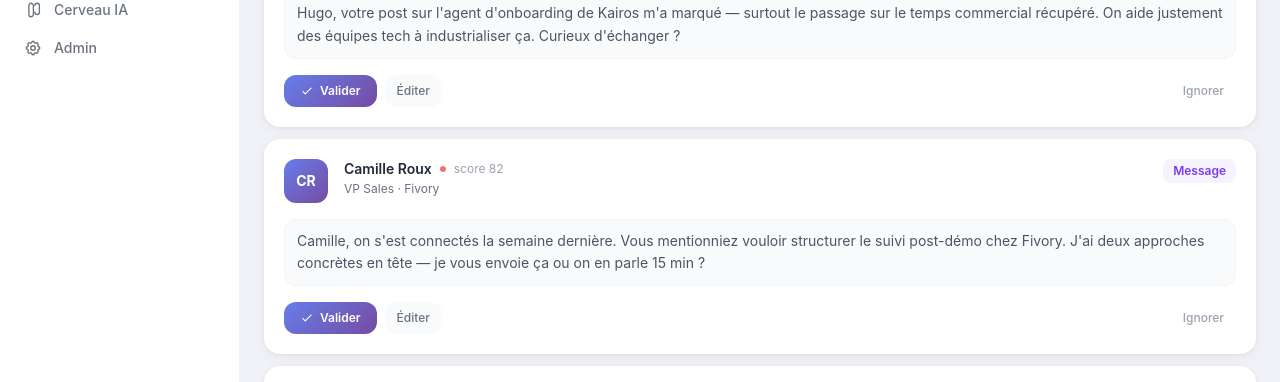
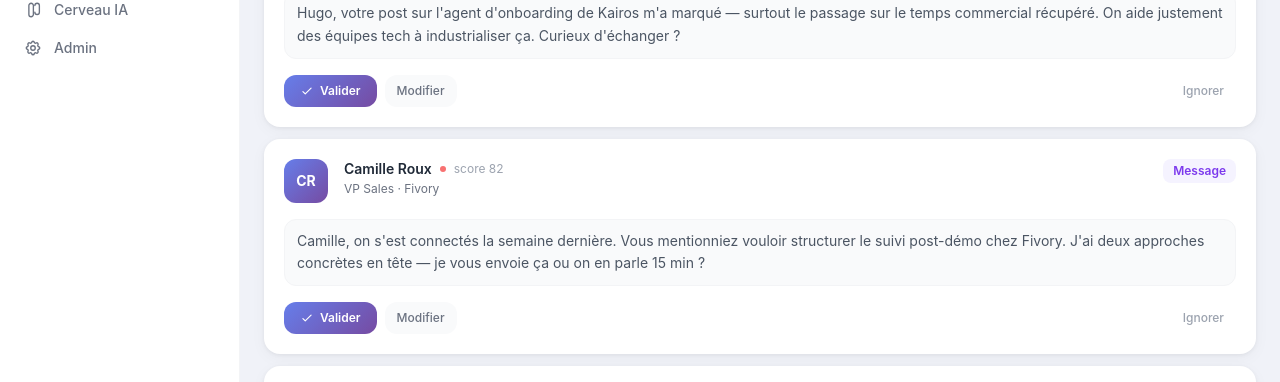
Before and after one commit to lud94/documentation-starter-kit, a Next.js app: page /actions in a window 1280 px wide. Shown: the part 333-715 px from the top of the page. Built offline with nearby package versions, Linux system fonts and the light colour scheme.

Commit message:
refactor: renomme "Éditer" en "Modifier" sur Actions du jour
Co-Authored-By: Claude Opus 4.8 <noreply@anthropic.com>
Claude-Session: https://claude.ai/code/session_01B8rGadJNVxUv4apcsE1RFc

```diff
--- a/pages/actions.tsx
+++ b/pages/actions.tsx
@@ -149,7 +149,7 @@ function ActionCard({
               editing ? (
                 <button onClick={() => { onSaveMessage(draft); setEditing(false) }} className="text-xs font-medium text-indigo-600 bg-indigo-50 px-3 py-2 rounded-xl hover:bg-indigo-100 transition-colors">Enregistrer</button>
               ) : (
-                <button onClick={() => { setDraft(action.generatedMessage ?? ''); setEditing(true) }} className="text-xs font-medium text-gray-500 bg-gray-50 px-3 py-2 rounded-xl hover:bg-gray-100 transition-colors">Éditer</button>
+                <button onClick={() => { setDraft(action.generatedMessage ?? ''); setEditing(true) }} className="text-xs font-medium text-gray-500 bg-gray-50 px-3 py-2 rounded-xl hover:bg-gray-100 transition-colors">Modifier</button>
               )
             )}
             <button onClick={onCancel} className="text-xs font-medium text-gray-400 px-3 py-2 rounded-xl hover:text-red-500 hover:bg-red-50 transition-colors ml-auto">Ignorer</button>
```
